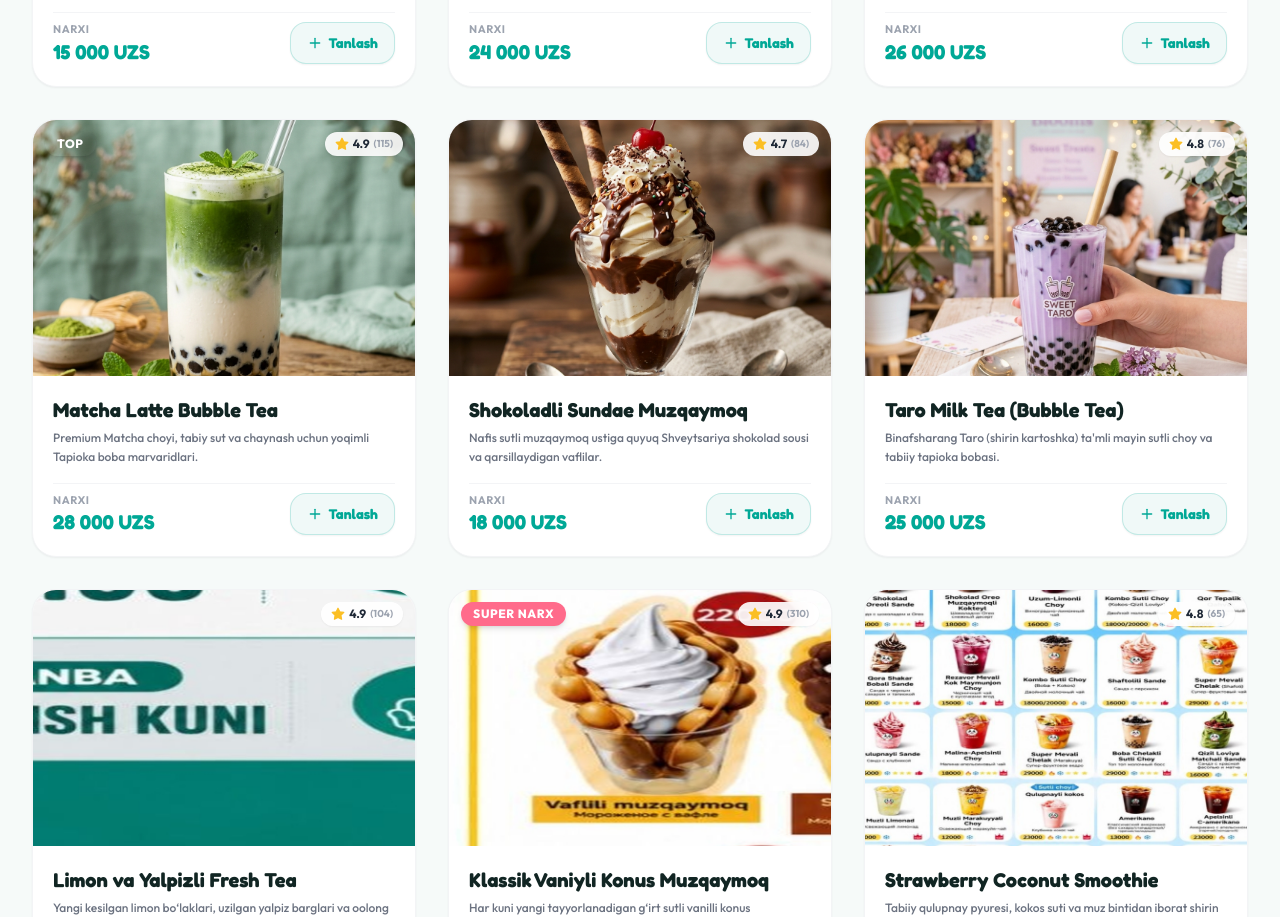
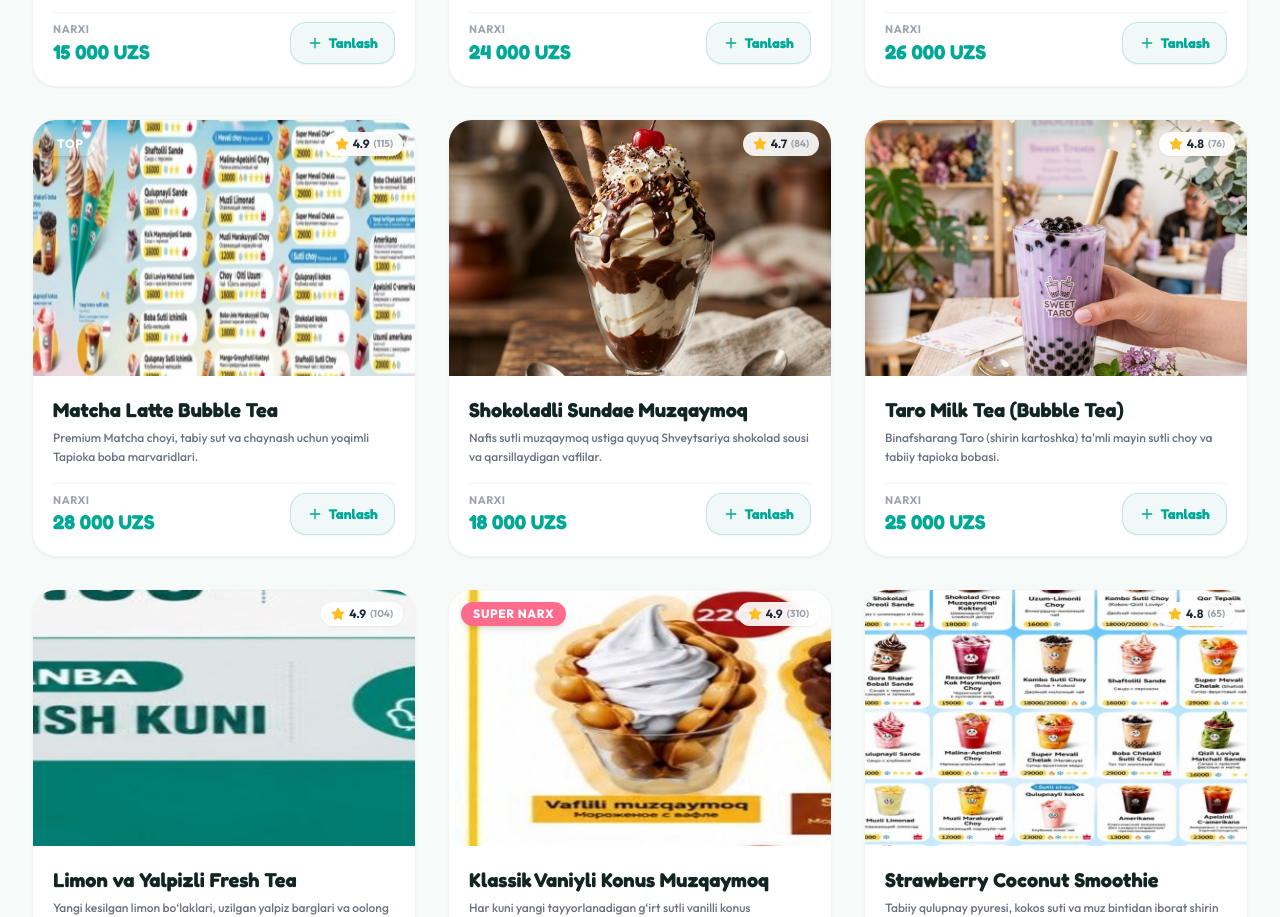
Before and after one commit to SarvarDevYT/wedrink, a Next.js app: page / in a window 1280 px wide. Shown: the part 1740-2657 px from the top of the page. Built offline with nearby package versions, Linux system fonts and the light colour scheme.

Commit message:
Fix: Enhance Product 4 Matcha Latte Boba photo

```diff
--- a/data/products.js
+++ b/data/products.js
@@ -63,7 +63,7 @@ export const PRODUCTS = [
     reviewsCount: 115,
     badge: 'TOP',
     badgeColor: 'bg-emerald-600',
-    image: '/products/matcha_latte_boba.png',
+    image: '/products/matcha_latte_boba.jpg',
     description: 'Premium Matcha choyi, tabiy sut va chaynash uchun yoqimli Tapioka boba marvaridlari.',
     calories: '220 kcal',
     customizable: true,
```
Also changed, not shown: public/products/matcha_latte_boba.jpg (added).
